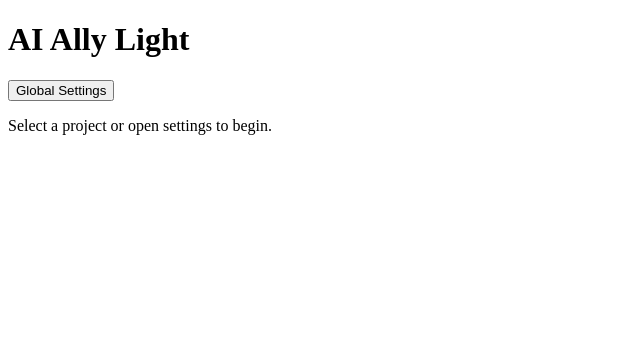
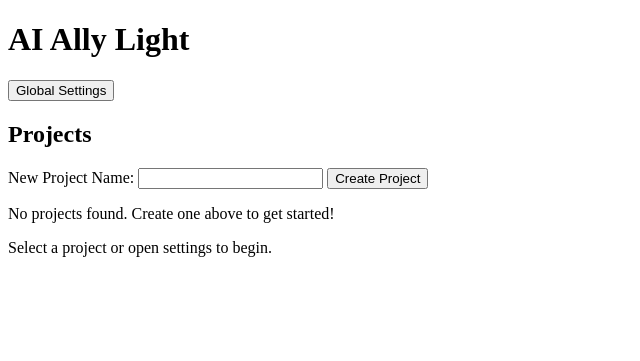
Before and after one commit to hartzelldev/ai-ally-light, a FastAPI app: page / in a window 1280 px wide. Shown: the top 361 px of the page, without its empty margins (0-640 px from the left). Run offline with FastAPI, Linux system fonts and the light colour scheme; some libraries are stand-ins or nearby versions.

Commit message:
Created project creation and listing.

```diff
--- a/app.py
+++ b/app.py
@@ -7,8 +7,8 @@ from fastapi.staticfiles import StaticFiles
 from fastapi.templating import Jinja2Templates
 from pathlib import Path
 
-# Import the router we just built
-from routers import settings_router
+# Import the routers
+from routers import settings_router, project_router
 
 app = FastAPI(title="AI Ally Alpha")
 
@@ -18,9 +18,8 @@ app.mount("/static", StaticFiles(directory="static"), name="static")
 templates = Jinja2Templates(directory="templates")
 
 # 2. Register Routers
-# This tells FastAPI that any URL starting with /settings
-# should be handled by settings_router.py
 app.include_router(settings_router.router, prefix="/settings")
+app.include_router(project_router.router, prefix="/projects")
 
 # 3. Main Landing Page
 @app.get("/", response_class=HTMLResponse)
--- /dev/null
+++ b/routers/project_router.py
@@ -0,0 +1,35 @@
+from fastapi import APIRouter, Request, Form
+from fastapi.responses import HTMLResponse
+from fastapi.templating import Jinja2Templates
+from pathlib import Path
+import os
+
+router = APIRouter()
+templates = Jinja2Templates(directory="templates")
+
+PROJECTS_DIR = Path("projects")
+PROJECTS_DIR.mkdir(exist_ok=True)
+
+@router.get("/list", response_class=HTMLResponse)
+async def list_projects(request: Request):
+    """Returns a list of folders in the projects directory."""
+    projects = [d.name for d in PROJECTS_DIR.iterdir() if d.is_dir()]
+    return templates.TemplateResponse(
+        request=request,
+        name="partials/project_list.html",
+        context={"projects": projects}
+    )
+
+@router.post("/create", response_class=HTMLResponse)
+async def create_project(request: Request, project_name: str = Form(...)):
+    """Creates a new project folder and returns the updated list."""
+    # Clean the name for a folder (lowercase, no spaces)
+    folder_name = project_name.lower().replace(" ", "_")
+    new_path = PROJECTS_DIR / folder_name
+
+    if not new_path.exists():
+        new_path.mkdir()
+        # You could also initialize a blank config here
+
+    # Trigger a refresh of the project list
+    return await list_projects(request)
--- a/templates/index.html
+++ b/templates/index.html
@@ -20,8 +20,27 @@
 			</button>        </nav>
     </header>
 
-    <main id="main-content">
-        <p>Select a project or open settings to begin.</p>
+	<main id="main-content">
+		<section id="project-management">
+			<h2>Projects</h2>
+
+			<form hx-post="/projects/create" hx-target="#project-list-container">
+				<label for="project_name">New Project Name:</label>
+				<input type="text" id="project_name" name="project_name" required>
+				<button type="submit">Create Project</button>
+			</form>
+
+			<div id="project-list-container"
+				 hx-get="/projects/list"
+				 hx-trigger="load"
+				 aria-live="polite">
+				</div>
+		</section>
+
+		<section id="chat">
+			<p>Select a project or open settings to begin.</p>
+		</section>
+
     </main>
 
     <div id="modal-container" aria-live="polite"></div>
--- /dev/null
+++ b/templates/partials/project_list.html
@@ -0,0 +1,13 @@
+<ul role="list" style="list-style: none; padding: 0;">
+    {% for project in projects %}
+    <li style="margin-bottom: 0.5rem;">
+        <button hx-get="/projects/open/{{ project }}"
+                hx-target="#main-content"
+                class="project-link">
+            Open: {{ project.replace('_', ' ').capitalize() }}
+        </button>
+    </li>
+    {% else %}
+    <li>No projects found. Create one above to get started!</li>
+    {% endfor %}
+</ul>
```
Also changed, not shown: schemas/project.py (added, +10 -0 lines), routers/__init__.py (added).
